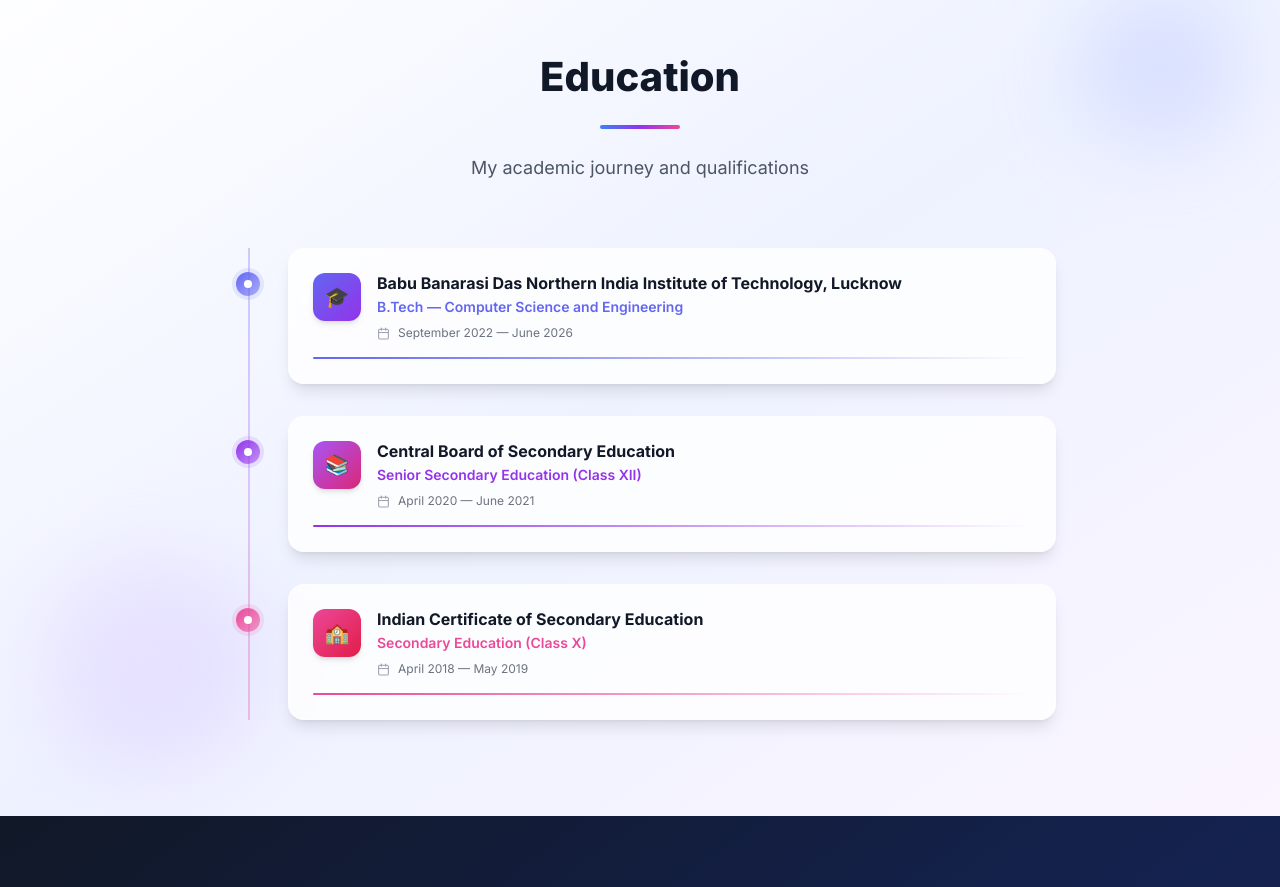
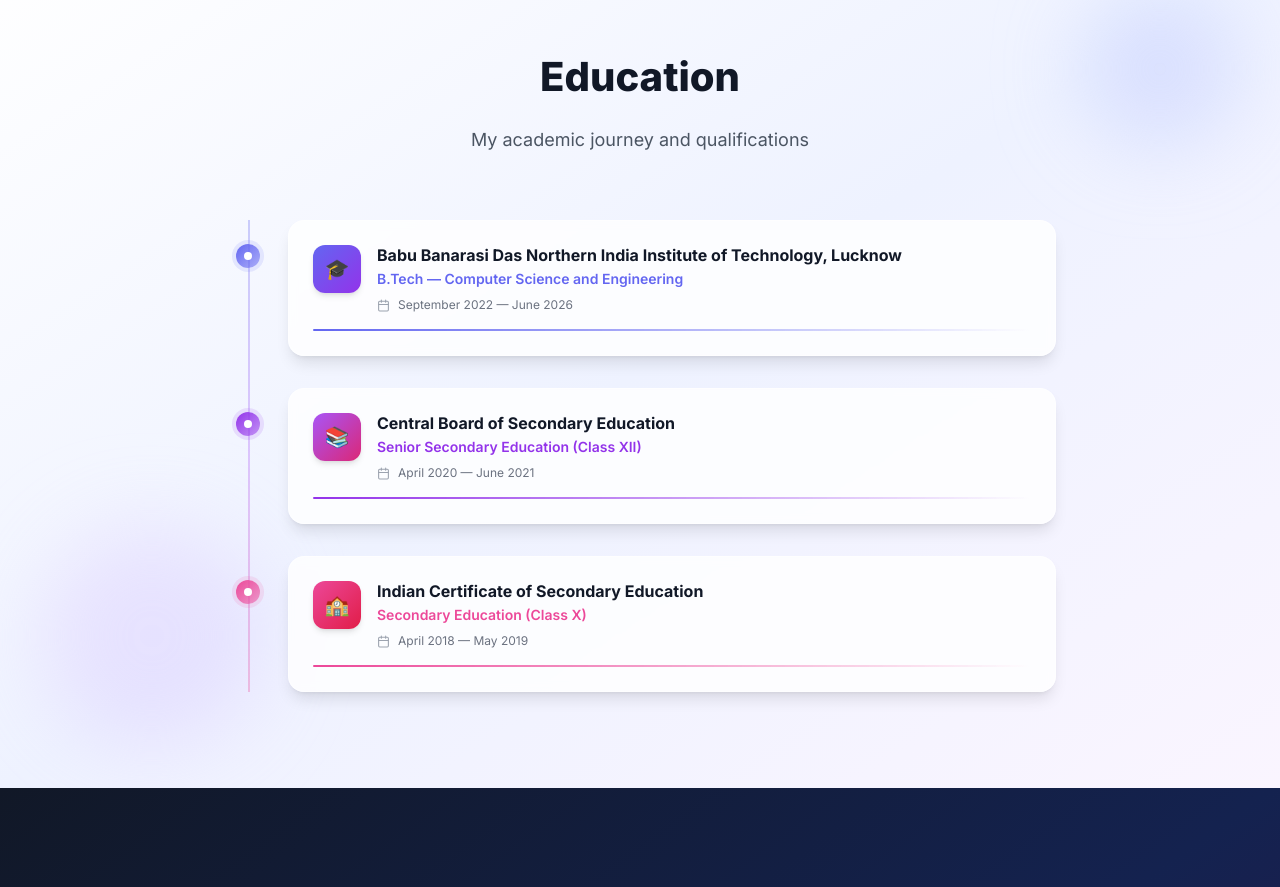
Before and after one commit to yashi1026/Portfolio, a Next.js app: page / in a window 1280 px wide. Shown: the part 4480-5367 px from the top of the page. Built offline with nearby package versions, Linux system fonts and the light colour scheme.

Commit message:
Refactor EducationSection component structure

```diff
--- a/src/components/portfolio/EducationSection.tsx
+++ b/src/components/portfolio/EducationSection.tsx
@@ -55,8 +55,6 @@
           <h2 className="section-title text-gray-900">
             Education
           </h2>
-
-          <div className="section-divider" />
 
           <p className="section-subtitle text-gray-600">
             My academic journey and qualifications
```
